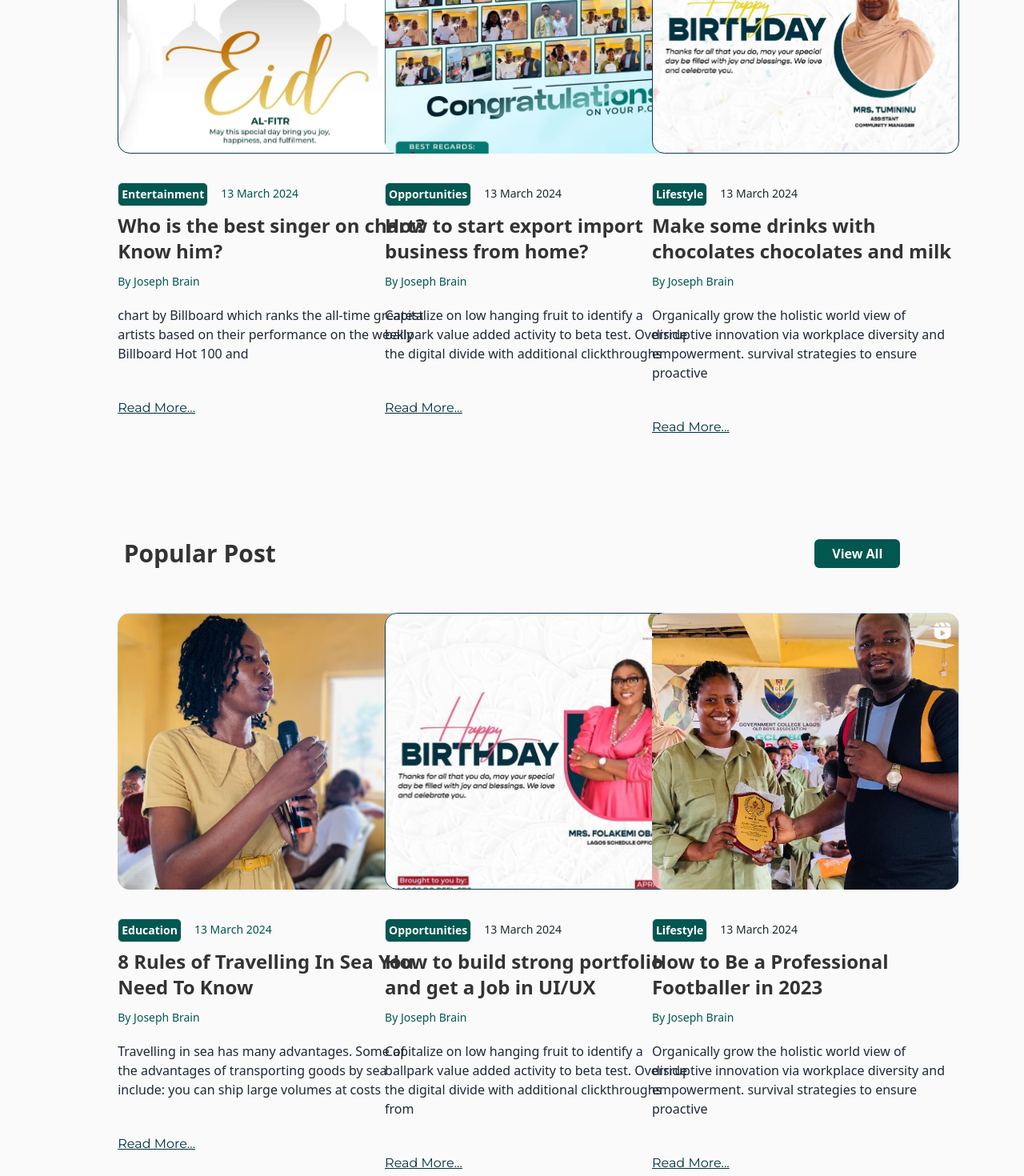
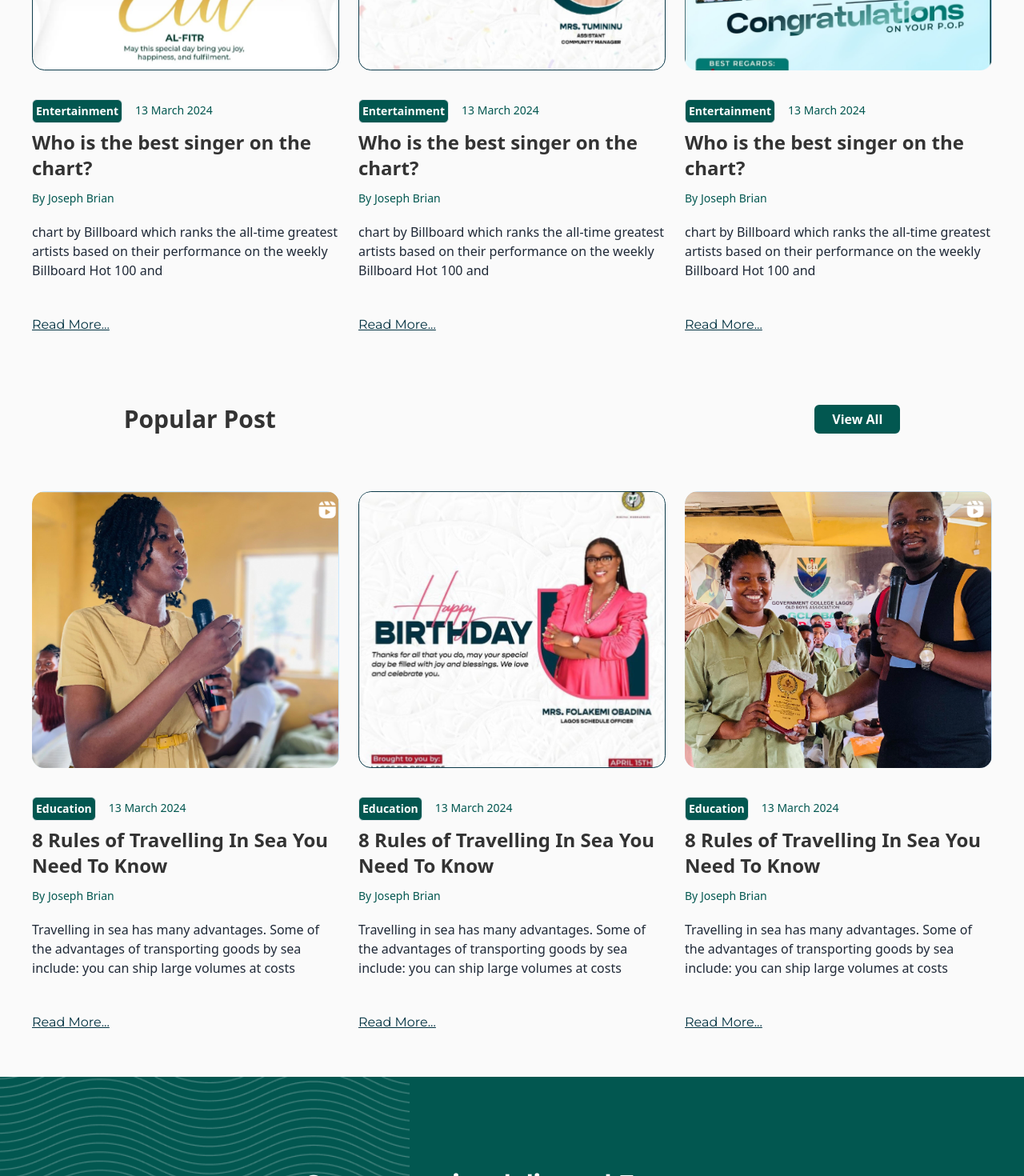
Before and after one commit to phyrunez/Dodeel_Blog_App-Client, a React (Create React App) app: page / in a window 1280 px wide. Shown: the part 1300-2770 px from the top of the page at 80% size. Built offline with nearby package versions, Linux system fonts and the light colour scheme.

Commit message:
Home responsive

```diff
--- a/src/App.css
+++ b/src/App.css
@@ -1 +1,12 @@
 @import url('https://fonts.googleapis.com/css2?family=Montserrat:wght@200;300;400;500;600;700&family=Poppins:ital,wght@0,100;0,200;0,300;0,500;1,200;1,300&display=swap');
+
+::-webkit-scrollbar {
+    display: none;
+}
+
+*{
+    margin: 0;
+    padding: 0;
+    box-sizing: border-box;
+    text-decoration: none;
+}
--- /dev/null
+++ b/src/components/BlogCard.jsx
@@ -0,0 +1,27 @@
+
+
+const BlogCard = ({css, images, category, date, title, author, desc}) => {
+    return (
+        <div className = {css}>
+            <figure>
+                <img src={images} alt="Shoes" />
+            </figure>
+            <div className="card-body -mx-4">
+                <div  className="flex flex-row mt-5">
+                    <span className="bg-[#025750] text-white font-bold px-1 py-1 border rounded-md">{category}</span>
+                    <p className="px-4 py-1 text-[#025750]">{date}</p>
+                </div>
+                <h2 className="card-title text-[#333333] font-bold text-2xl">{title}</h2>
+                <div>
+                    <span className="py-5 text-[#025750] font-sm">{author}</span>
+                    <p className="py-5 text-base">{desc}  </p>
+                </div>
+                <div className="mt-[1rem]">
+                    <a href="/" className="text-[#003140] font-montserrat text-base underline">Read More...</a>
+                </div>
+            </div>
+        </div>
+    )
+  }
+
+  export default BlogCard
--- a/src/pages/home/container/AllblogPost.jsx
+++ b/src/pages/home/container/AllblogPost.jsx
@@ -1,65 +1,40 @@
 import { images } from "../../../constants"
+import BlogCard from "../../../components/BlogCard"
 
 const AllblogPost = () => {
   return (
-    <div class="container mx-auto w-[77%] grid grid-cols-3 my-20 gap-4">
-        <div className="card card-compact w-96">
-            <figure>
-                <img src={images.firstBlog} alt="Shoes" />
-            </figure>
-            <div className="card-body -mx-4">
-                <div  className="flex flex-row mt-5">
-                    <span className="bg-[#025750] text-white font-bold px-1 py-1 border rounded-md">Entertainment</span>
-                    <p className="px-4 py-1 text-[#025750]">13 March 2024</p>
-                </div>
-                <h2 className="card-title text-[#333333] font-bold text-2xl">Who is the best singer on chart?Know him?</h2>
-                <div>
-                    <span className="py-5 text-[#025750] font-sm">By Joseph Brain</span>
-                    <p className="py-5 text-base">chart by Billboard which ranks the all-time greatest artists based on their performance on the weekly Billboard Hot 100 and  </p>
-                </div>
-                <div className="mt-[1rem]">
-                    <a href="/" className="text-[#003140] font-montserrat text-base underline">Read More...</a>
-                </div>
-            </div>
-        </div>
-        <div className="card card-compact w-96">
-            <figure>
-                <img src={images.secondBlog} alt="Shoes" />
-            </figure>
-            <div className="card-body -mx-4">
-                <div  className="flex flex-row mt-5">
-                    <span className="bg-[#025750] text-white font-bold px-1 py-1 border rounded-md">Opportunities</span>
-                    <p className="px-4 py-1">13 March 2024</p>
-                </div>
-                <h2 className="card-title text-[#333333] font-bold text-2xl">How to start export import business from home?</h2>
-                <div>
-                    <span className="py-5 text-[#025750] font-sm">By Joseph Brain</span>
-                    <p className="py-5 text-base">Capitalize on low hanging fruit to identify a ballpark value added activity to beta test. Override the digital divide with additional clickthroughs </p>
-                </div>
-                <div className="mt-[1rem]">
-                    <a href="/" className="text-[#003140] font-montserrat text-base underline">Read More...</a>
-                </div>
-            </div>
-        </div>
-        <div className="card card-compact w-96">
-            <figure>
-                <img src={images.thirdBlog} alt="Shoes" />
-            </figure>
-            <div className="card-body -mx-4">
-                <div  className="flex flex-row mt-5">
-                    <span className="bg-[#025750] text-white font-bold px-1 py-1 border rounded-md">Lifestyle</span>
-                    <p className="px-4 py-1">13 March 2024</p>
-                </div>
-                <h2 className="card-title text-[#333333] font-bold text-2xl">Make some drinks with chocolates chocolates and milk</h2>
-                <div>
-                    <span className="py-5 text-[#025750] font-sm">By Joseph Brain</span>
-                    <p className="py-5 text-base">Organically grow the holistic world view of disruptive innovation via workplace diversity and empowerment. survival strategies to ensure proactive</p>
-                </div>
-                <div className="mt-[1rem]">
-                    <a href="/" className="text-[#003140] font-montserrat text-base underline">Read More...</a>
-                </div>
-            </div>
-        </div>
+    <div class="container p-4 mx-auto w-full flex flex-col items-center md:flex-row lg:my-6 md:justify-evenly">
+        <BlogCard
+          css = {"card card-compact w-full md:w-[45%] xl:w-96"}
+          images = {images.firstBlog}
+          category = {"Entertainment"}
+          date = {"13 March 2024"}
+          title = {"Who is the best singer on the chart?"}
+          author = {"By " + "Joseph Brian"}
+          desc = {"chart by Billboard which ranks the all-time greatest artists based on their performance on the weekly Billboard Hot 100 and "}
+        />
+
+        <BlogCard
+          css = {"card card-compact w-full md:w-[45%] xl:w-96"}
+          images = {images.thirdBlog}
+          category = {"Entertainment"}
+          date = {"13 March 2024"}
+          title = {"Who is the best singer on the chart?"}
+          author = {"By " + "Joseph Brian"}
+          desc = {"chart by Billboard which ranks the all-time greatest artists based on their performance on the weekly Billboard Hot 100 and "}
+        />
+
+        <BlogCard
+          css = {"hidden xl:block card card-compact w-full md:w-[45%] xl:w-96"}
+          images = {images.secondBlog}
+          category = {"Entertainment"}
+          date = {"13 March 2024"}
+          title = {"Who is the best singer on the chart?"}
+          author = {"By " + "Joseph Brian"}
+          desc = {"chart by Billboard which ranks the all-time greatest artists based on their performance on the weekly Billboard Hot 100 and "}
+        />
+
+
     </div>
   )
 }
--- a/src/pages/home/container/Articles.jsx
+++ b/src/pages/home/container/Articles.jsx
@@ -27,7 +27,7 @@ const Articles = () => {
     <>
       <div className="container mx-auto w-10/12 px-12 flex justify-between py-3 items-center">
         <SearchArticles />
-        <div className="flex flex-row justify-end gap-x-4">
+        <div className="hidden xl:flex flex-row justify-end gap-x-4">
           {blogCategories.map(item => {
             return (
               <ArticlesNav
--- a/src/pages/home/container/Hero.jsx
+++ b/src/pages/home/container/Hero.jsx
@@ -9,7 +9,7 @@ const Hero = () => {
             <h1 className='font-montserrat text-3xl text-center font-bold py-5 text-[#333333] md:text-center md:text-3xl lg:text-center lg:text-3xl lg:font-bold'>
                 Find all our blogs from here
             </h1>
-            <p className='font-montserrat text-xs mx-auto w-[40%] text-center  text-[#666666] md:text-center md:text-xs lg:text-center lg:text-xs'>
+            <p className='font-montserrat text-xs mx-auto w-[75%] xl:w-[40%] text-center  text-[#666666] md:text-center md:text-xs lg:text-center lg:text-xs'>
                 our blogs are written from very  research and well known writers writers so that  we can provide you the best blogs and articles articles for you to read them all along
             </p>
             <hr className="border border-[#003140] mt-20 container mx-auto w-[77%] items-center" />
--- a/src/pages/home/container/PopularPost.jsx
+++ b/src/pages/home/container/PopularPost.jsx
@@ -1,12 +1,13 @@
 import { useNavigate } from "react-router-dom"
 import { images } from "../../../constants"
+import BlogCard from "../../../components/BlogCard"
 
 const PopularPost = () => {
   const navigate = useNavigate()
 
   return (
     <>
-        <div className="container mx-auto w-10/12 px-12 flex justify-between py-3 items-center">
+        <div className="container mx-auto w-full xl:w-10/12 px-4 xl:px-12 flex justify-between py-3 items-center">
             <h1 className="text-[#333333] text-3xl py-5 font-bold">Popular Post</h1>
             <button
                 onClick={() => navigate('/')}
@@ -15,64 +16,38 @@ const PopularPost = () => {
                 View All
             </button>
         </div>
-        <div class="container mx-auto w-[77%] grid grid-cols-3 my-6 gap-4">
-            <div className="card card-compact w-96">
-                <figure>
-                    <img src={images.popularPost_1} alt="Shoes" />
-                </figure>
-                <div className="card-body -mx-4">
-                    <div  className="flex flex-row mt-5">
-                        <span className="bg-[#025750] text-white font-bold px-1 py-1 border rounded-md">Education</span>
-                        <p className="px-4 py-1 text-[#025750]">13 March 2024</p>
-                    </div>
-                    <h2 className="card-title text-[#333333] font-bold text-2xl">8 Rules of Travelling In Sea You Need To Know</h2>
-                    <div>
-                        <span className="py-5 text-[#025750] font-sm">By Joseph Brain</span>
-                        <p className="py-5 text-base">Travelling in sea has many advantages. Some of the advantages of transporting goods by sea include: you can ship large volumes at costs </p>
-                    </div>
-                    <div className="mt-[1rem]">
-                        <a href="/" className="text-[#003140] font-montserrat text-base underline">Read More...</a>
-                    </div>
-                </div>
-            </div>
-            <div className="card card-compact w-96">
-                <figure>
-                    <img src={images.popularPost_2} alt="Shoes" />
-                </figure>
-                <div className="card-body -mx-4">
-                    <div  className="flex flex-row mt-5">
-                        <span className="bg-[#025750] text-white font-bold px-1 py-1 border rounded-md">Opportunities</span>
-                        <p className="px-4 py-1">13 March 2024</p>
-                    </div>
-                    <h2 className="card-title text-[#333333] font-bold text-2xl">How to build strong portfolio and get a Job in UI/UX</h2>
-                    <div>
-                        <span className="py-5 text-[#025750] font-sm">By Joseph Brain</span>
-                        <p className="py-5 text-base">Capitalize on low hanging fruit to identify a ballpark value added activity to beta test. Override the digital divide with additional clickthroughs from </p>
-                    </div>
-                    <div className="mt-[1rem]">
-                        <a href="/" className="text-[#003140] font-montserrat text-base underline">Read More...</a>
-                    </div>
-                </div>
-            </div>
-            <div className="card card-compact w-96">
-                <figure>
-                    <img src={images.popularPost_3} alt="Shoes" />
-                </figure>
-                <div className="card-body -mx-4">
-                    <div  className="flex flex-row mt-5">
-                        <span className="bg-[#025750] text-white font-bold px-1 py-1 border rounded-md">Lifestyle</span>
-                        <p className="px-4 py-1">13 March 2024</p>
-                    </div>
-                    <h2 className="card-title text-[#333333] font-bold text-2xl">How to Be a Professional Footballer in 2023</h2>
-                    <div>
-                        <span className="py-5 text-[#025750] font-sm">By Joseph Brain</span>
-                        <p className="py-5 text-base">Organically grow the holistic world view of disruptive innovation via workplace diversity and empowerment. survival strategies to ensure proactive</p>
-                    </div>
-                    <div className="mt-[1rem]">
-                        <a href="/" className="text-[#003140] font-montserrat text-base underline">Read More...</a>
-                    </div>
-                </div>
-            </div>
+        <div class="container p-4 mx-auto w-full flex flex-col items-center md:flex-row lg:my-6 md:justify-evenly">
+            <BlogCard
+                css = {"card card-compact w-full md:w-[45%] xl:w-96"}
+                images = {images.popularPost_1}
+                category = {"Education"}
+                date = {"13 March 2024"}
+                title = {"8 Rules of Travelling In Sea You Need To Know"}
+                author = {"By " + "Joseph Brian"}
+                desc = {"Travelling in sea has many advantages. Some of the advantages of transporting goods by sea include: you can ship large volumes at costs "}
+            />
+
+            <BlogCard
+                css = {"card card-compact w-full md:w-[45%] xl:w-96"}
+                images = {images.popularPost_2}
+                category = {"Education"}
+                date = {"13 March 2024"}
+                title = {"8 Rules of Travelling In Sea You Need To Know"}
+                author = {"By " + "Joseph Brian"}
+                desc = {"Travelling in sea has many advantages. Some of the advantages of transporting goods by sea include: you can ship large volumes at costs "}
+            />
+
+            <BlogCard
+                css = {"hidden xl:block card card-compact w-full md:w-[45%] xl:w-96"}
+                images = {images.popularPost_3}
+                category = {"Education"}
+                date = {"13 March 2024"}
+                title = {"8 Rules of Travelling In Sea You Need To Know"}
+                author = {"By " + "Joseph Brian"}
+                desc = {"Travelling in sea has many advantages. Some of the advantages of transporting goods by sea include: you can ship large volumes at costs "}
+            />
+
+
         </div>
     </>
   )
--- a/src/pages/home/container/SearchArticles.jsx
+++ b/src/pages/home/container/SearchArticles.jsx
@@ -6,7 +6,7 @@ const SearchArticles = () => {
         <div className='relative'>
             <BiSearchAlt className='absolute left-3 top-1/2 -translate-y-1/2 w-6 h-6 text-[#959EAD]' />
             <input
-                className='placeholder:font-ss font-ss text-[#c4c4c4] placeholder:text-[#c4c4c4] rounded-lg pl-12 pr-3 w-[20rem] py-2 focus:outline-none shadow-[rgba(50,50,93,0.25)_0px_6px_12px_-2px,_rgba(0,0,0,0.3)_0px_3px_7px_-3px] md:py-2'
+                className='placeholder:font-ss font-ss text-[#c4c4c4] placeholder:text-[#c4c4c4] rounded-lg pl-12 pr-3 w-full lg:w-[20rem] py-2 focus:outline-none shadow-[rgba(50,50,93,0.25)_0px_6px_12px_-2px,_rgba(0,0,0,0.3)_0px_3px_7px_-3px] md:py-2'
                 type="text"
                 placeholder="Search Blog Post"
             />
```
Also changed, not shown: src/components/Footer.jsx (+4 -4 lines), src/pages/home/container/ArticlesNav.jsx (+0 -7 lines), src/pages/home/container/LatestRelease.jsx (+7 -6 lines).
